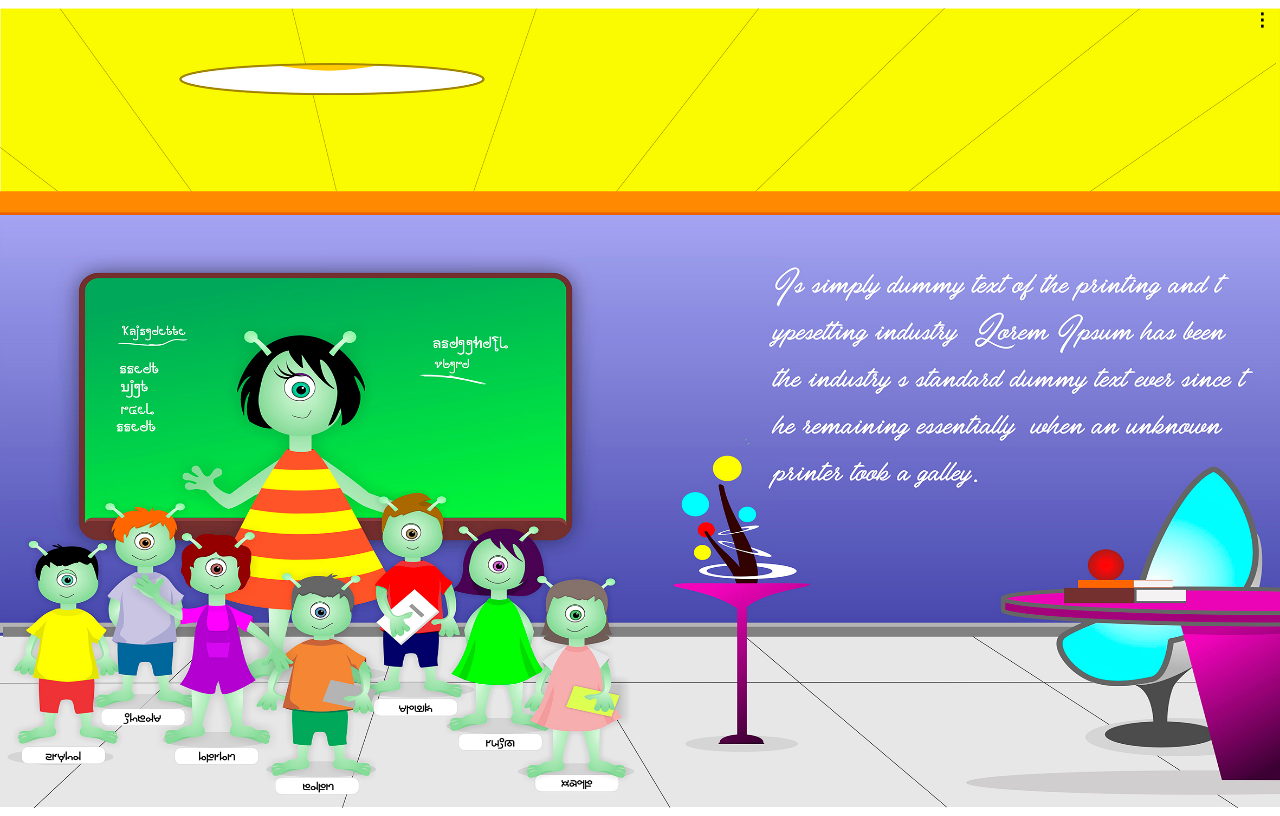
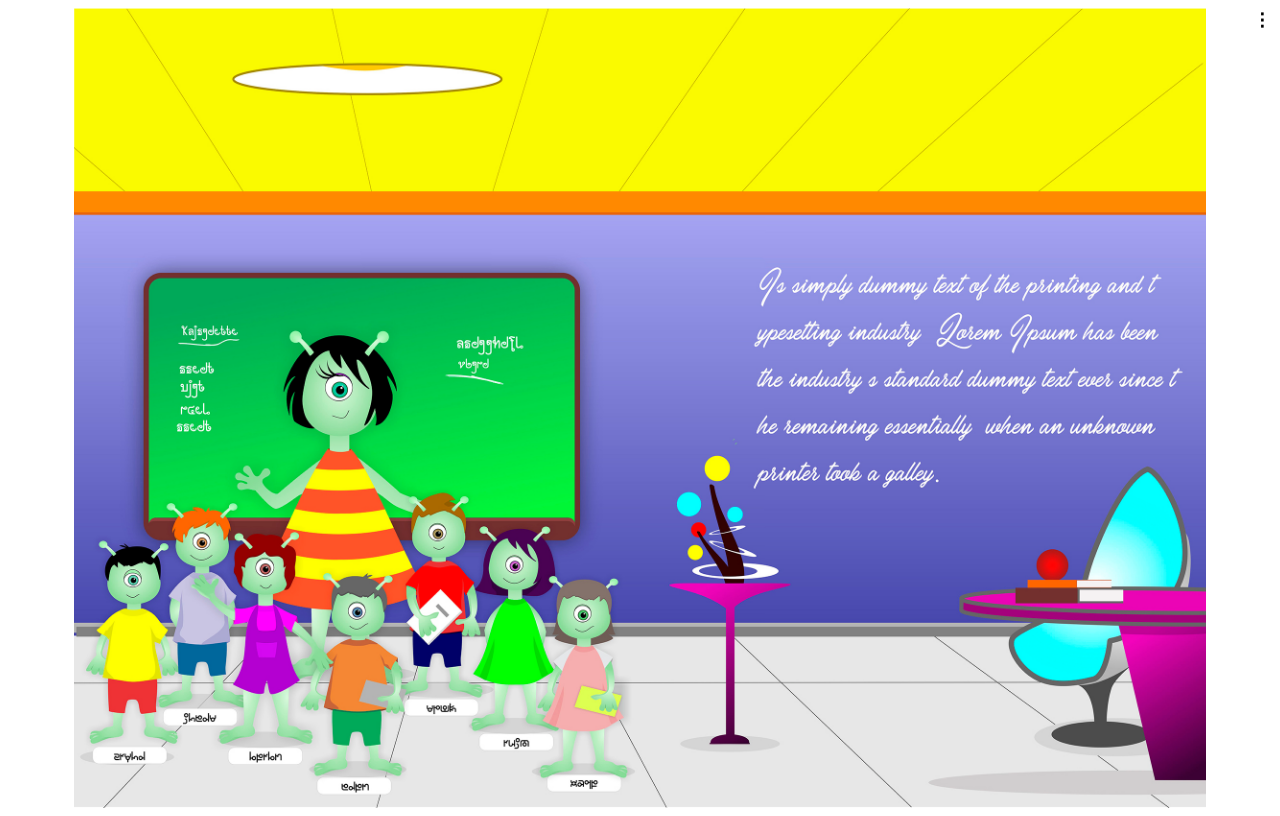
Before and after one commit to zpleal/letras-ativas, a website with bundled scripts: page index.html in a window 1280 px wide. Both pictures are taken after a click on the element "Ok". Built offline with nearby package versions, Linux system fonts and the light colour scheme; files whose address does not match are found by name.

Commit message:
fullscreen, colors, adjust image

```diff
--- a/GamePanel.js
+++ b/GamePanel.js
@@ -3,15 +3,16 @@
 class GamePanel {
 
     static defaults = {
-		width: 					300,
-		height: 				300,
-		text:				"A B C",
-		fontFamily:		"helvetica",
-		fontSize:				 96,
-		color: 		      "#16264c",						//dark shade of blue
-		size:					 50,
-		radius:                  20,
-		parent: 		null,								// replaced by <body> if needed
+		width: 					    300,
+		height: 				    300,
+		text:				    "A B C",
+		fontFamily:		    "helvetica",
+		fontSize:				     96,
+		color: 		          "#16264c",  //dark shade of blue
+		size:					     50,
+		radius:                      20,
+		baseTapImage: "fingerprint.png",  // image for tapping (color will be appyied)
+		parent: 		null,			  // replaced by <body> if needed
     }
 
     constructor(params) {
@@ -24,10 +25,6 @@ class GamePanel {
 		this.mode  = "trace";
 		this.image = null;
 
-		this.tapImage = new Image();
-		this.tapImage.src = "fingerprint.png";
-		this.tapImage.onerror = (error) => console.log(error);
-
 		this.reset();
 
 	}
@@ -36,6 +33,8 @@ class GamePanel {
 		this.canvas.parentNode.removeChild(this.canvas);
 
 		this.createCanvas();
+
+		this.adjustBackgroundImage();
 
 		this.mode =  this.mode; // reset mode
 
@@ -92,7 +91,10 @@ class GamePanel {
 	set imageURL(url) {
 		if(!this.image || this.image.src !== url ) {
 			this.image = new Image();
-			this.image.onload = this.show.bind(this);
+			this.image.onload = () => {
+				this.adjustBackgroundImage();
+				this.show();
+			}
 			this.image.onerror = (error) => alert(error);
 			this.image.src = url;
 			this.reset();
@@ -108,8 +110,9 @@ class GamePanel {
 
 	/**
 	 * Change interaction mode. Current values are:
-	 * 	trace - lines with stylus, finger or mouse
-	 * 	tap - to create small circles
+	 * 	trace - lines
+	 * 	tap   - dots (image)
+	 * created stylus, finger or mouse
 	 */
 	set mode(value) {
 		const willBeTrace = value === "trace";
@@ -125,6 +128,9 @@ class GamePanel {
 			this.canvas.onpointerdown = this.tapPointerDown.bind(this);
 			this.canvas.onpointermove = null;
 			this.canvas.onpointerup   = null;
+
+			this.makeTapImage();
+
 			break;
 			default:
 				throw new Error(`invalid mode ${mode}`);
@@ -135,6 +141,36 @@ class GamePanel {
 		if(needsReset)
 			this.reset;
 	}
+
+	/**
+	 * Make an image to show taps (e.g. a fingerprint)
+	 * This image is colored with the current defined color
+	 */
+	makeTapImage() {
+		const fp = new Image();
+
+		fp.src = this.params.baseTapImage;
+		fp.onload = () => {
+			const canvas = document.createElement("canvas");
+			const gc = canvas.getContext("2d");
+			const size = this.params.size;
+
+			canvas.width = 	size;
+			canvas.height = size;
+
+			gc.fillStyle = this.params.color;
+			gc.fillRect(0, 0, size, size);
+			gc.globalCompositeOperation = "destination-in";
+			gc.drawImage(fp,0,0,size,size);
+
+			this.tapImage = new Image();
+			this.tapImage.src = canvas.toDataURL();
+			this.tapImage.onerror = (error) => console.log(error);
+		};
+		fp.onerror = console.log;
+
+	}
+
 
 	/**
 	 * Get current mode. Vailables modes are "trace" and "tap".
@@ -194,7 +230,7 @@ class GamePanel {
 	}
 
 	/**
-	 * Handle a pointerdown event when tappi
+	 * Handle a pointerdown event when tapping
 	 * @param {*} event
 	 */
 	tapPointerDown(event) {
@@ -253,12 +289,10 @@ class GamePanel {
 		this.showBackgroundImage();
 
 		for(let point of this.points) {
-			/*
-			gc.fillStyle = params.color
-			gc.fillRect(0, 0, this.width, this.height);
-			gc.globalCompositeOperation = "destination-in";
-			*/
-			gc.drawImage(this.tapImage , point.x, point.y,size,size);
+
+			gc.drawImage(this.tapImage,
+				point.x - size/2, point.y - size/2 ,
+				size, size);
 
 			/*
 			gc.beginPath();
@@ -295,11 +329,58 @@ class GamePanel {
 
 	}
 
+	/**
+	 * Adjust background window transformation according to canvas
+	 * size and orientation (landscape or portrait).
+	 */
+	adjustBackgroundImage() {
+		const cWidth     = this.width;
+		const cHeight    = this.height;
+		const iWidth     = this.image.naturalWidth;
+		const iHeight    = this.image.naturalHeight;
+
+		if( cWidth < cHeight ) {
+			const xScale     = cWidth  / iHeight;
+			const yScale     = cHeight / iWidth;
+			this.scale = Math.min(xScale,yScale);
+
+			this.x0 = cWidth - (cWidth  - (iHeight  * this.scale)) / 2;
+			this.y0 = (cHeight - (iWidth * this.scale)) / 2;
+
+			this.rotate =  Math.PI /2;
+
+		} else {
+			const xScale     = cWidth  / iWidth;
+			const yScale     = cHeight / iHeight;
+			this.scale = Math.min(xScale,yScale);
+
+			this.x0 = (cWidth - (iWidth  * this.scale)) / 2;
+			this.y0 = (cHeight - (iHeight * this.scale)) * this.scale / 2;
+
+			this.rotate = 0;
+		}
+
+
+
+
+
+
+
+
+	}
+
 	showBackgroundImage() {
-		this.canvas.width = this.canvas.width;
+		if(this.image) {
+			const gc = this.gc;
 
-		if(this.image)
-			this.gc.drawImage(this.image,0,0,this.width,this.height);
+			this.canvas.width = this.canvas.width;
+
+			gc.translate(this.x0, this.y0);
+			gc.scale(this.scale, this.scale);
+			gc.rotate(this.rotate);
+
+			gc.drawImage(this.image,0,0);
+		}
 	}
 
 	/**
--- a/configs.js
+++ b/configs.js
@@ -1,18 +1,16 @@
-let configs = {
-
-    panels: [
+{
+    "panels": [
         {
-            image: "cenario1.jpg",
-            title: "Cenário 1"
+            "image": "cenario1.jpg",
+            "title": "Cenário 1"
         },
         {
-            image: "cenario-parque.jpg",
-            title: "Cenário Parque"
+            "image": "cenario-parque.jpg",
+            "title": "Cenário Parque"
         },
-	{
-            image: "fonte.jpg",
-            title: "Fonte"
+	    {
+            "image": "fonte.jpg",
+            "title": "Fonte"
         }
-
     ]
-};
+}
--- a/index.html
+++ b/index.html
@@ -7,9 +7,8 @@
     <meta name="viewport" content="width=device-width, initial-scale=1.0">
     <meta name="Description" content="Writting games with tracing and tapping">
     <script src="GamePanel.js" ></script>
-    <script src="configs.js" ></script>
-    <script src="main.js" ></script>
-  </head>
+    <script type="module" src="main.js"></script>
+    <script type="module" name=".node_module/screenfull/index.js"></script>
   <body>
 
     <div id="openConfigs">&vellip;</div>
--- a/main.js
+++ b/main.js
@@ -1,5 +1,7 @@
 
-$ = (name) => document.getElementById(name);
+import screenfull from './node_modules/screenfull/index.js';
+
+const $ = (name) => document.getElementById(name);
 
 let gamePanel = null;
 
@@ -8,7 +10,10 @@ window.addEventListener("load",() => {
 
     gamePanel = new GamePanel({});
 
-    populateImagesPanel();
+    fetch("configs.js")
+        .then( response => response.json())
+        .then( configs  => populateImagesPanel(configs))
+        .catch( console.log );
 
     $('openConfigs').onclick = () => configsDialog.style.display = 'block';
     $('ok').onclick = () => {
@@ -33,7 +38,31 @@ window.addEventListener('resize',() => {
         gamePanel.readjust();
 });
 
+function doFullScreen() {
+    if (screenfull.isEnabled) {
+        const fullscreen = getRadioValue('fullscreen');
 
+        switch(fullscreen) {
+            case 'yes':
+                if (! screenfull.isFullscreen) {
+                    const body = document.querySelector('body');
+                    screenfull.request(body,{ navigationUI: "hide" });
+                }
+                break;
+            case 'no':
+                if (screenfull.isFullscreen)
+                    screenfull.exit()
+                break;
+                default:
+                    console.log('invalid fullscreen value: '+fullscreen);
+        }
+    }   else
+        console.log('fullscreen disabled');
+
+}
+
+
+/*
 function doFullScreen() {
     const fullscreen = getRadioValue('fullscreen');
     switch(fullscreen) {
@@ -48,7 +77,7 @@ function doFullScreen() {
         default: console.log('invalid fullscreen value: '+fullscreen);
     }
 }
-
+*/
 
 function getRadioValue(name) {
     const radios = document.querySelectorAll('input[name="'+name+'"]');
@@ -59,7 +88,7 @@ function getRadioValue(name) {
     }
 }
 
-function populateImagesPanel() {
+function populateImagesPanel(configs) {
     const panels = $('panels');
     let first = true;
 
--- /dev/null
+++ b/package.json
@@ -0,0 +1,5 @@
+{
+  "dependencies": {
+    "screenfull": "^6.0.0"
+  }
+}
```
Also changed, not shown: 1 other file.
